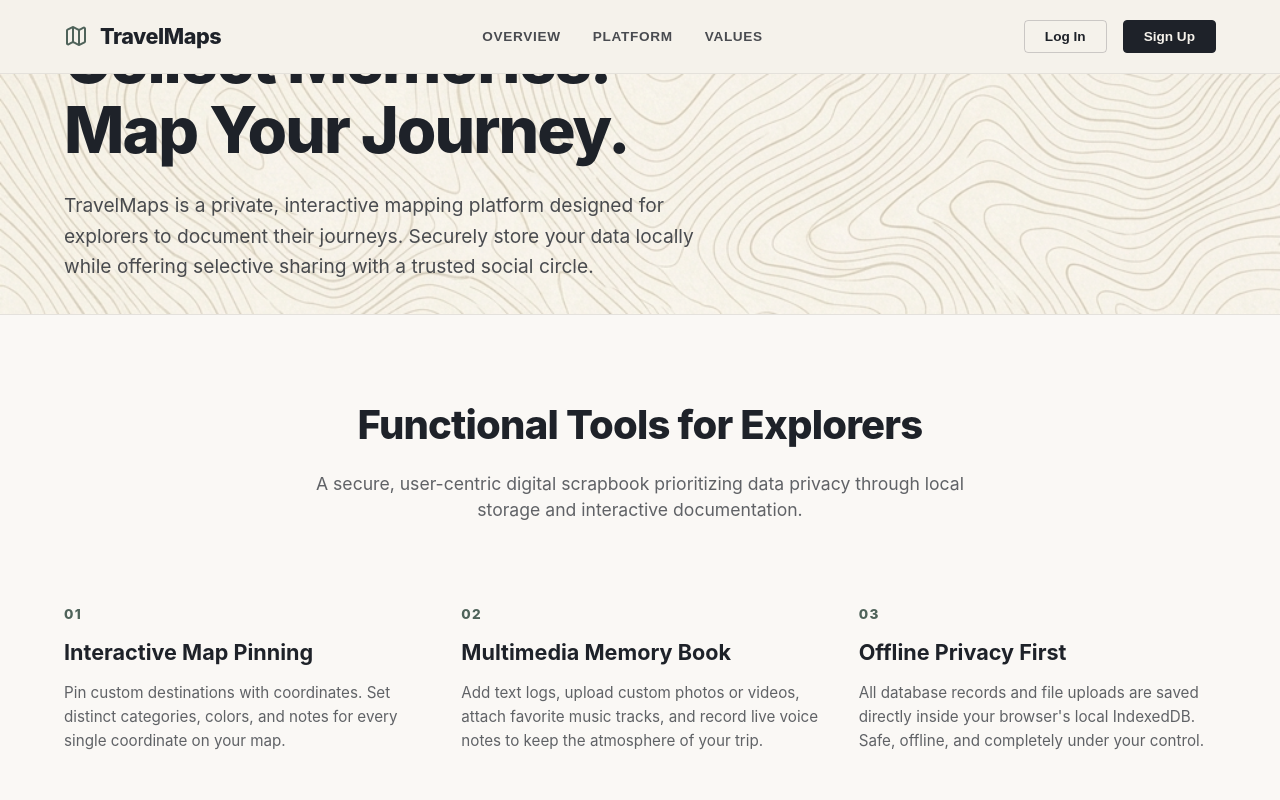
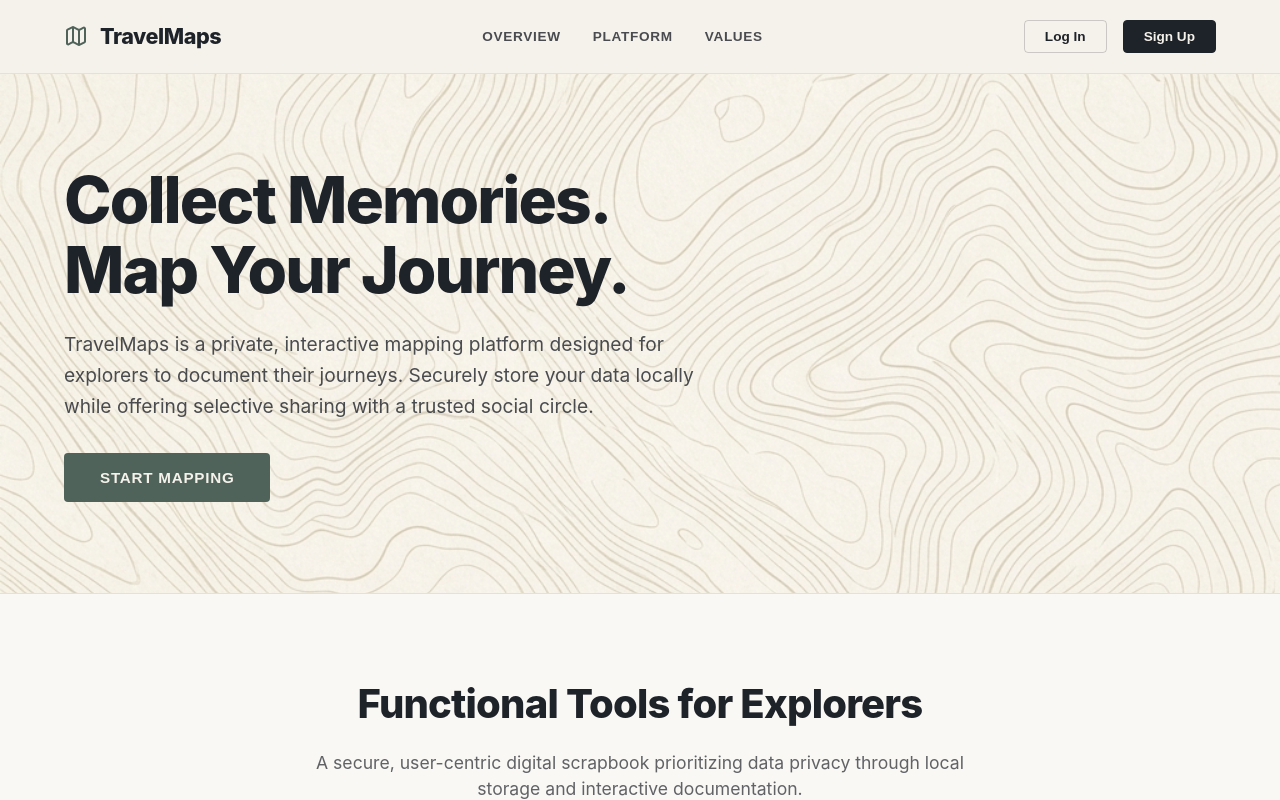
Before and after one commit to Nathanellevy-DI/TravelMaps.github.io, a React (Vite) app: page / in a window 1280 px wide. Built offline with nearby package versions, Linux system fonts and the light colour scheme.

Commit message:
Increase landing page hero section height and padding to prevent squishing

```diff
--- a/src/components/UI/LandingPage.css
+++ b/src/components/UI/LandingPage.css
@@ -102,7 +102,8 @@
 /* Hero Section */
 .landing-hero-section {
     position: relative;
-    padding: clamp(4rem, 15vh, 10rem) clamp(1rem, 5vw, 4rem);
+    min-height: 65vh;
+    padding: clamp(5rem, 18vh, 12rem) clamp(1rem, 5vw, 4rem);
     display: flex;
     align-items: center;
     background: #F5F2EB;
```
